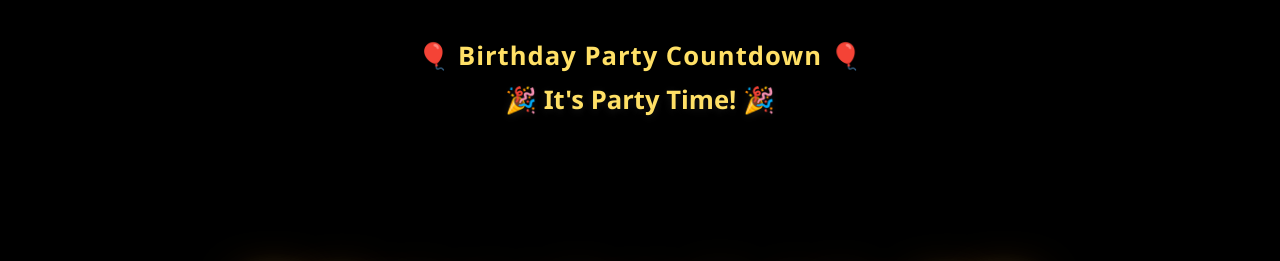
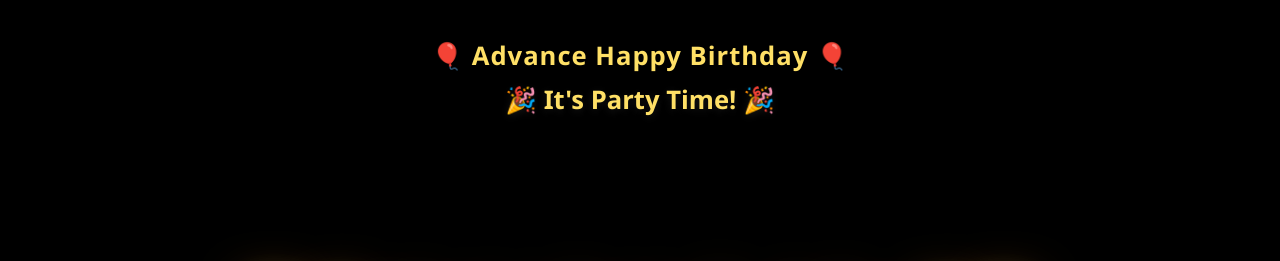
Before and after one commit to madhupatelpspk/thanu, a plain HTML site: page index.html in a window 1280 px wide. Shown: the top 261 px of the page. Drawn offline with Linux system fonts and the light colour scheme.

Commit message:
Change countdown title for birthday event

```diff
--- a/index.html
+++ b/index.html
@@ -316,7 +316,7 @@
 
   <!-- Birthday Countdown -->
   <div class="countdown-container" id="countdownContainer">
-    <div class="countdown-title">🎈 Birthday Party Countdown 🎈</div>
+    <div class="countdown-title">🎈 Advance Happy Birthday 🎈</div>
     <div class="countdown" id="countdown">
       <!-- Timer will be inserted here -->
     </div>
```
